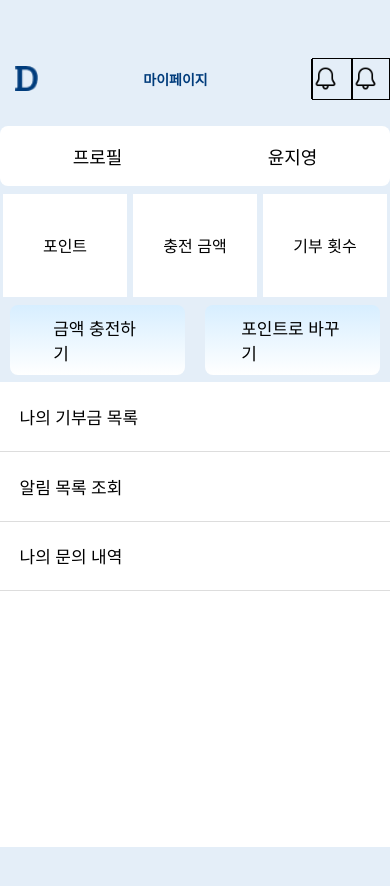
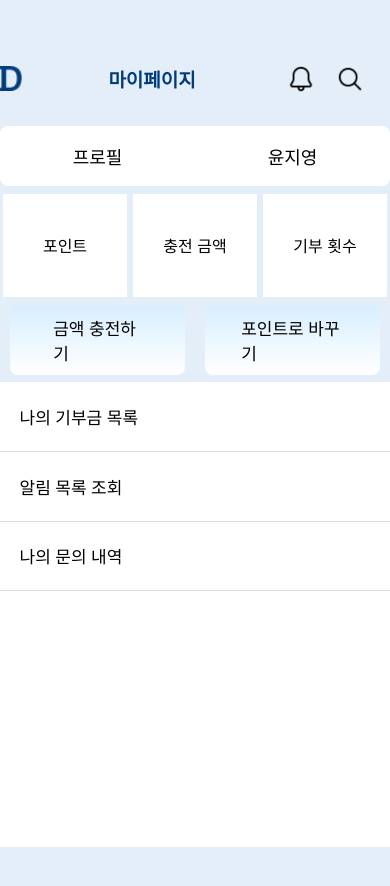
Before and after one commit to do-with/DoWith-fe, a React Native app: screen /MyPage in a window 390 px wide. Shown: the top 886 px of the page. Built offline with nearby package versions, Linux system fonts and the light colour scheme.

Commit message:
ScreenHeader 스타일 수정

```diff
--- a/components/ScreenHeader.js
+++ b/components/ScreenHeader.js
@@ -33,7 +33,7 @@ export const ScreenHeader = ({headerTitle}) => {
                     </View>
                     <View style={styles.screenHeaderBtn}>
                         <Pressable onPress={() => navigation.navigate('MyPage')}>
-                            <Image source={require('../assets/notification.png')}
+                            <Image source={require('../assets/search.png')}
                             style={styles.screenHeaderBtnImg} resizeMode='contain' />
                         </Pressable>
                     </View>
@@ -67,22 +67,6 @@ const styles = StyleSheet.create({
         alignItems: 'center',
         // backgroundColor: '#fff',
     },
-    screenHeaderBtn: {
-        flexDirection: 'row',
-        justifyContent: 'space-around',
-        alignItems: 'center',
-        width: '2%',
-        height: 'auto',
-        marginRight: '50%',
-        borderWidth: 1,
-    },
-    screenHeaderBtnImg: {
-        width: windowWidth * 0.07,
-        height: windowHeight * 0.045,
-        display: 'flex',
-        flexDirection: 'row',
-        justifyContent: 'flex-end',
-    },
     screenHeaderView: {
         display: 'flex',
         flexDirection: 'row',
@@ -92,12 +76,12 @@ const styles = StyleSheet.create({
         alignItems: 'center',
     },
     screenHeaderTitleView: {
-        marginLeft: '4%',
         justifyContent: 'center',
         alignItems: 'center',
     },
     headerTitleText: {
-        fontWeight: 'bold',
+        fontWeight: 700,
+        fontSize: 19,
         color: Variables.btnColor,
     },
     icon: {
@@ -105,6 +89,17 @@ const styles = StyleSheet.create({
         display: 'flex',
         justifyContent: 'center',
         flexDirection: 'row',
-        borderWidth: 1,
-    }
+        marginLeft: '4%',
+        marginRight: '4%',
+    },
+    screenHeaderBtn: {
+        flexDirection: 'row',
+        alignItems: 'center',
+        height: 'auto',
+        marginRight: '25%',
+    },
+    screenHeaderBtnImg: {
+        width: 30,
+        height: 30,
+    },
 });
```
